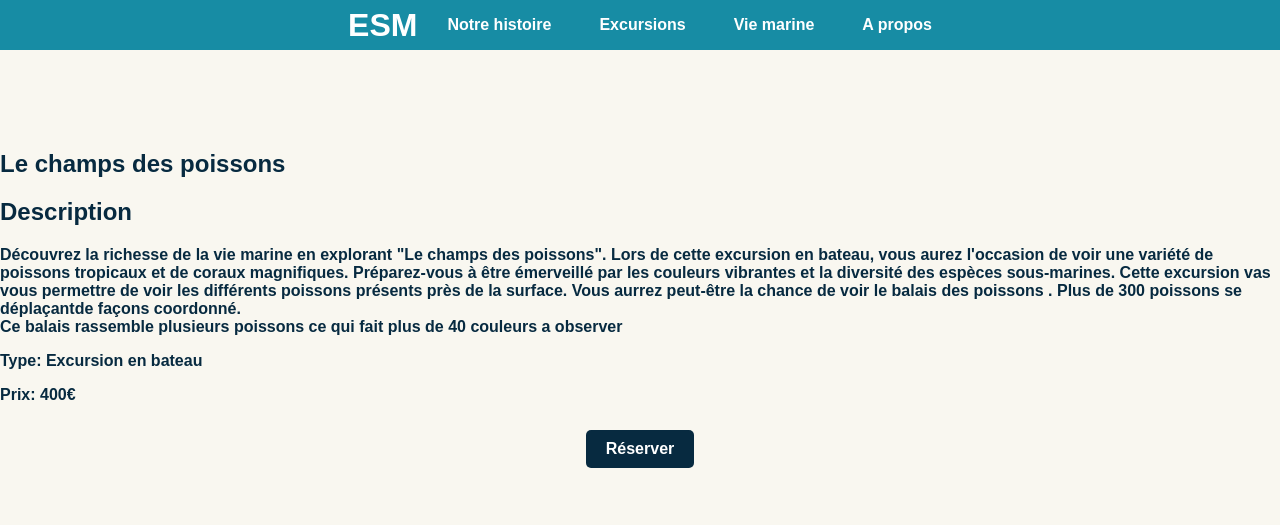
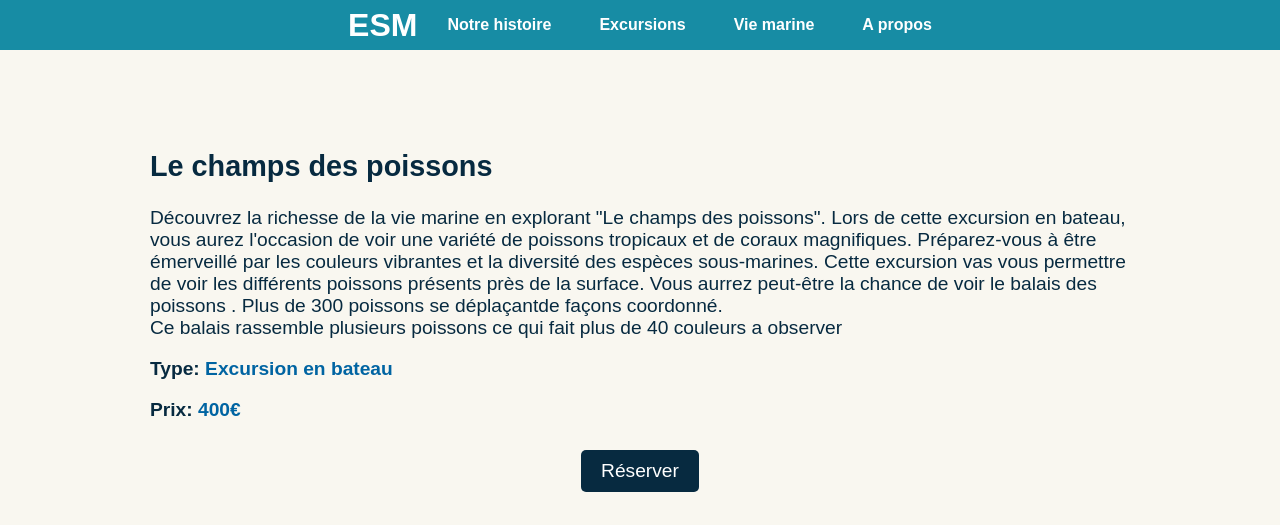
Before and after one commit to Andie4/R-saWeb, a PHP site: page /LeChampsDesPoissons.php in a window 1280 px wide. Shown: the top 525 px of the page. Run offline with PHP 8.4, Linux system fonts and the light colour scheme.

Commit message:
Update LeChampsDesPoissons.php

```diff
--- a/Resaweb-DeepBlue/LeChampsDesPoissons.php
+++ b/Resaweb-DeepBlue/LeChampsDesPoissons.php
@@ -6,6 +6,7 @@
     <meta name="viewport" content="width=device-width, initial-scale=1.0">
     <title>Document</title>
     <link rel="stylesheet" href="style.css">
+    <link rel="icon" href="images/meduse.png">
 </head>
 
 <body>
@@ -22,24 +23,22 @@
       </ul>
     </nav>
     </header>
-    <section>
+    <section class="apparence">
 
 
     <div class="detailsExcursions">
       <h1 class="detail-title">Le champs des poissons</h1>
 
       <div class="excursion-description">
-        <h2>Description</h2>
-        <p>
-          Découvrez la richesse de la vie marine en explorant "Le champs des poissons". Lors de cette excursion en bateau, vous aurez l'occasion de voir une variété de poissons tropicaux et de coraux magnifiques. Préparez-vous à être émerveillé par les couleurs vibrantes et la diversité des espèces sous-marines.
+        <p>Découvrez la richesse de la vie marine en explorant "Le champs des poissons". Lors de cette excursion en bateau, vous aurez l'occasion de voir une variété de poissons tropicaux et de coraux magnifiques. Préparez-vous à être émerveillé par les couleurs vibrantes et la diversité des espèces sous-marines.
           Cette excursion vas vous permettre de voir les différents poissons présents près de
         la surface. Vous aurrez peut-être la chance de voir le balais des poissons . Plus de 300 poissons se déplaçantde façons coordonné. <br>
         Ce balais rassemble plusieurs poissons ce qui fait plus de 40 couleurs a observer
         </p>
       </div>
       <div class="excursion-info">
-        <p class="excursion-type"> <span class="gras">Type:</span> Excursion en bateau</p>
-        <p class="excursion-price"><span class="gras">Prix:</span> 400€</p>
+        <p class="excursion-type"> <span class="gras">Type:</span> <span class="paragrapheGras">Excursion en bateau</span></p>
+        <p class="excursion-price"><span class="gras">Prix:</span><span class="paragrapheGras"> 400€</span> </p>
       </div>
 
     </div>
```
